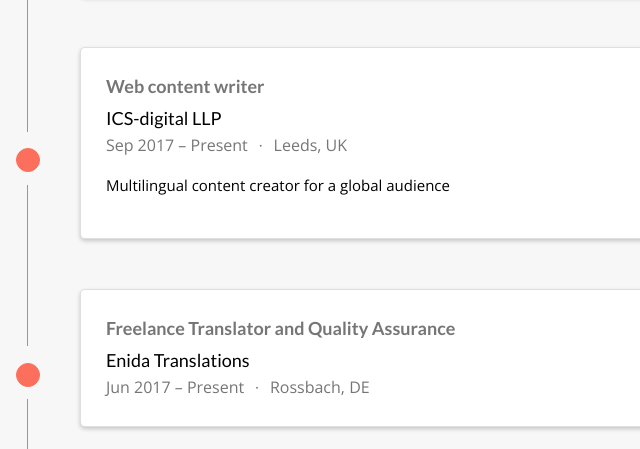
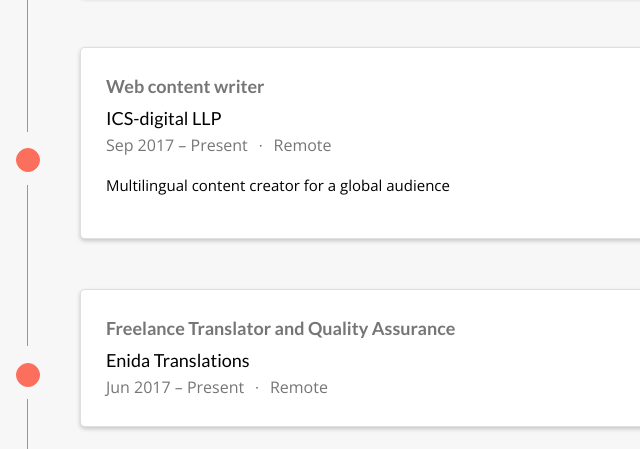
Before and after one commit to jzambrano-xyz/Portfolio, a plain HTML site: page index.html in a window 1280 px wide. Shown: the part 5302-5751 px from the top of the page, 449-1089 px from the left. Drawn offline with nearby package versions, Linux system fonts and the light colour scheme; some packages are replaced by stand-ins of ours; some icons are missing.

Commit message:
Update index.html

```diff
--- a/index.html
+++ b/index.html
@@ -1346,7 +1346,7 @@
 
 
                 <span class="middot-divider"></span>
-                <span>Leeds, UK</span>
+                <span>Remote</span>
 
             </div>
             <div class="card-text">Multilingual content creator for a global audience</div>
@@ -1383,7 +1383,7 @@
 
 
                 <span class="middot-divider"></span>
-                <span>Rossbach, DE</span>
+                <span>Remote</span>
 
             </div>
 
```
